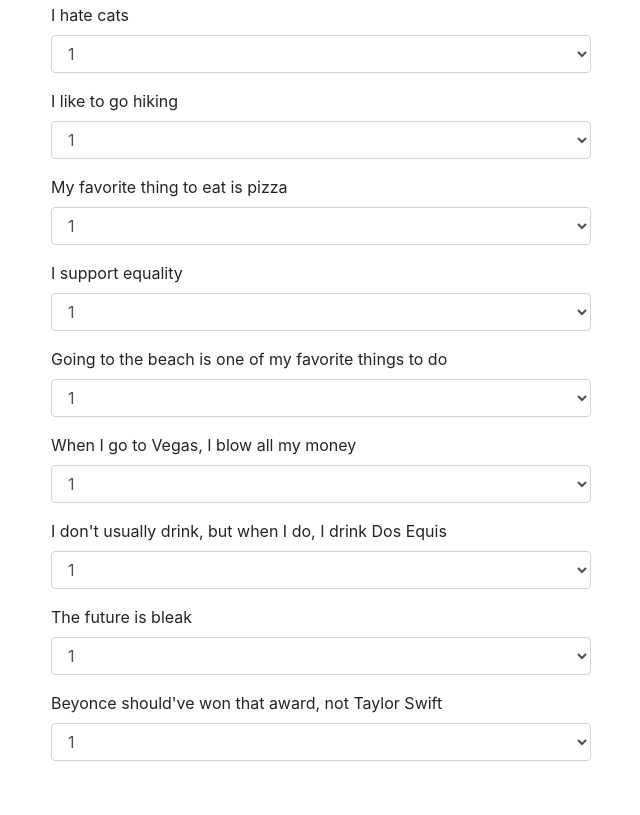
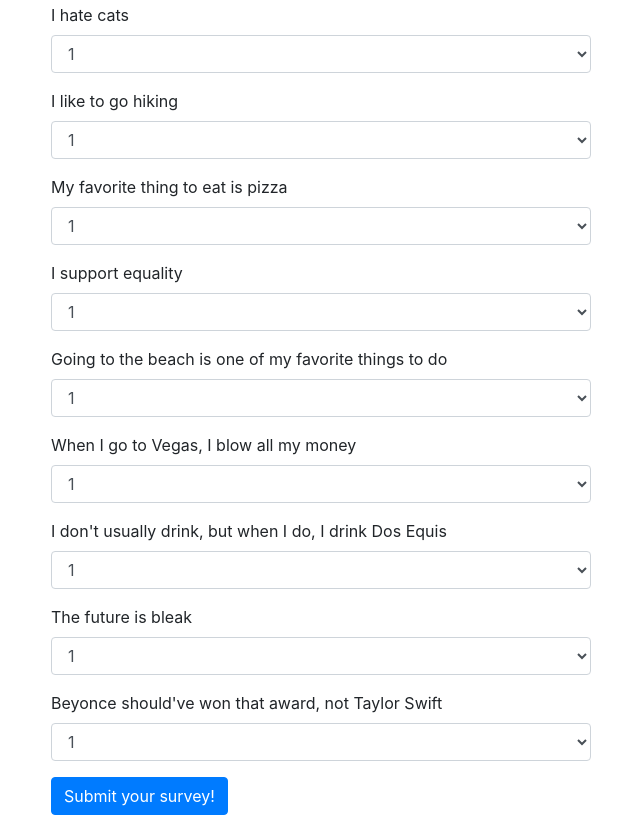
Before and after one commit to Mutahir-Chaudhry/FriendFinder, a website: page app/public/survey.html in a window 1280 px wide. Shown: the part 456-1271 px from the top of the page, without its empty margins (34-674 px from the left). Before the commit the page ends 1233 px from the top, so only its background shows below. Drawn offline with nearby package versions, Linux system fonts and the light colour scheme.

Commit message:
Began the submit button on click function by inserting event.preventDefault(), as well as all the necessary variables for capturing the user's input from the form.

```diff
--- a/app/public/survey.html
+++ b/app/public/survey.html
@@ -135,12 +135,15 @@
                             <option value="5">5</option>
                         </select>
                     </div>
+                    <button id="submit" type="submit" class="btn btn-primary">Submit your survey!</button>
                 </form>
 
             </div>
         </div>
     </div>
-    <script type="text/javascript"></script>
+    <script type="text/javascript">
+
+    </script>
 </body>
 
 </html>
```
